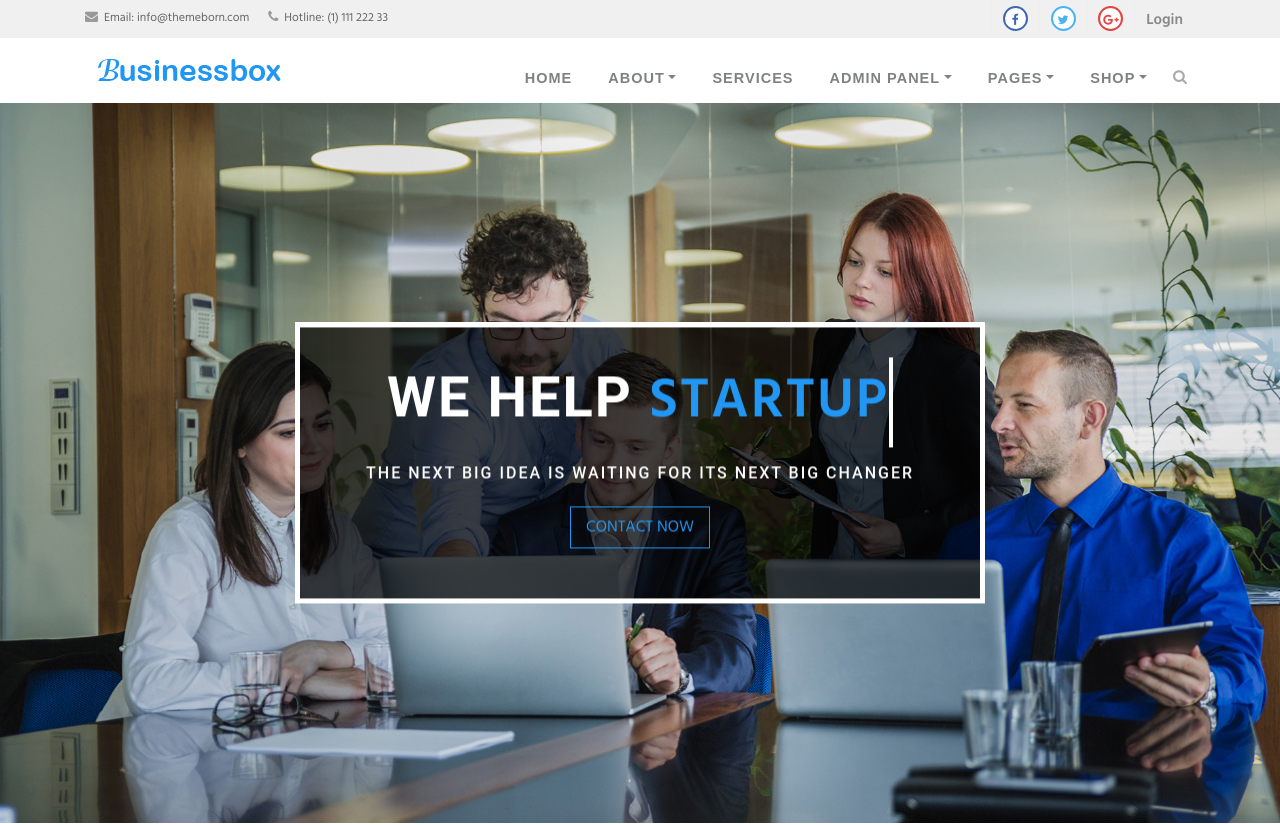
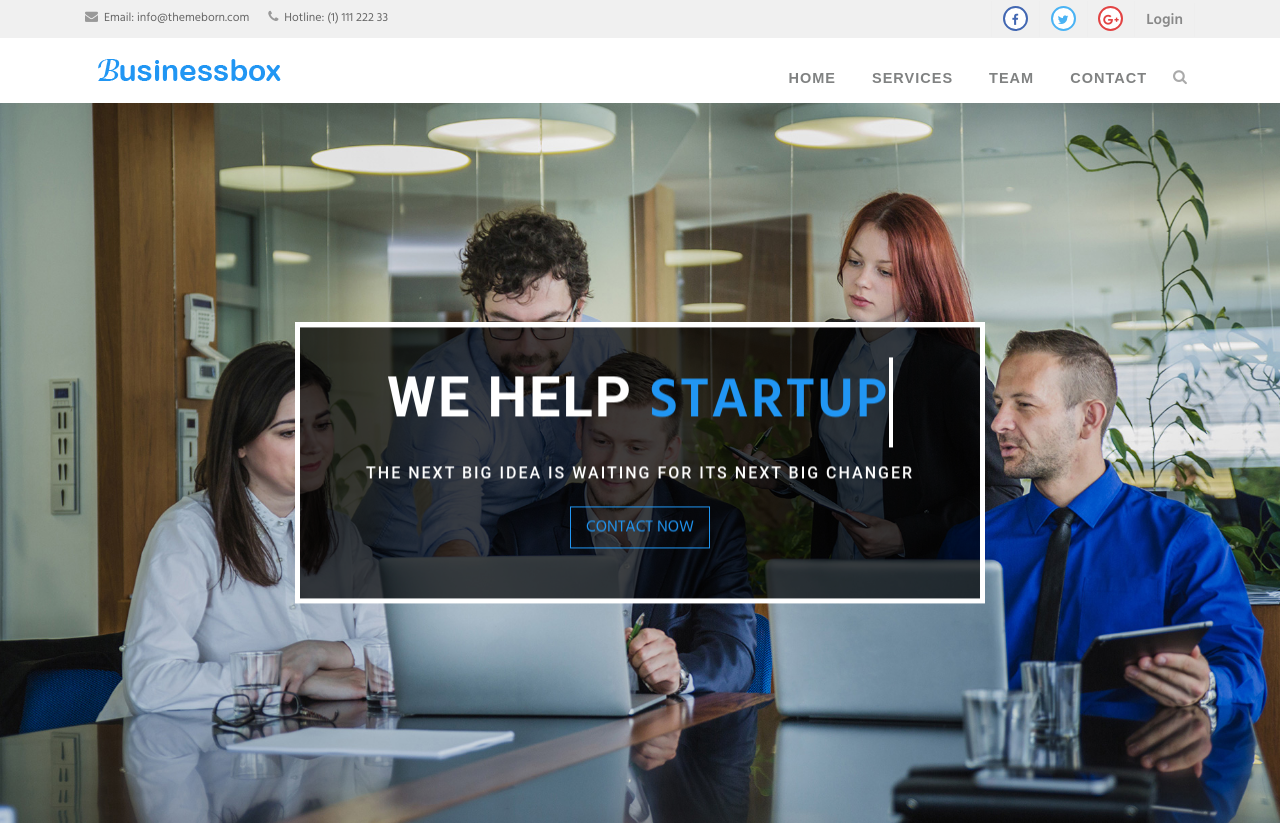
Before and after one commit to KarmaDev7/Theme1, a plain HTML site: page index.html in a window 1280 px wide. Shown: the top 825 px of the page. Drawn offline with Linux system fonts and the light colour scheme.

Commit message:
Modify for client presentation

```diff
--- a/index.html
+++ b/index.html
@@ -15,7 +15,7 @@ License URL: https://creativecommons.org/licenses/by/4.0/
     <meta name="description" content="">
     <meta name="author" content="">
 
-    <title>Business Bootstrap Responsive Template</title>
+    <title>MBF Capital</title>
     <link rel="shortcut icon" href="img/favicon.ico">
 
     <!-- Global Stylesheets -->
@@ -76,7 +76,7 @@ License URL: https://creativecommons.org/licenses/by/4.0/
           <div class="collapse navbar-collapse" id="navbarResponsive">
             <ul class="navbar-nav ml-auto">
                 <li class="nav-item" ><a class="nav-link smooth-scroll" href="index.html">Home</a></li>
-                <li class="nav-item dropdown" >
+               <!--  <li class="nav-item dropdown" >
                   <a class="nav-link dropdown-toggle smooth-scroll" href="#" id="navbarDropdownMenuLink" data-toggle="dropdown" aria-haspopup="true" aria-expanded="false">About</a>
                   <div class="dropdown-menu dropdown-cust" aria-labelledby="navbarDropdownMenuLink">
                     <a class="dropdown-item" href="about.html">About Us</a>
@@ -85,9 +85,11 @@ License URL: https://creativecommons.org/licenses/by/4.0/
                     <a class="dropdown-item" href="faq.html">FAQ</a>
                     <a class="dropdown-item" href="testimonials.html">Testimonials</a>
                   </div>
-                </li>
-                <li class="nav-item" ><a class="nav-link smooth-scroll" href="services.html">Services</a></li>
-                <li class="nav-item dropdown" >
+                </li> -->
+                <li class="nav-item" ><a class="nav-link smooth-scroll" href="#">Services</a></li>
+                 <li class="nav-item" ><a class="nav-link smooth-scroll" href="#">Team</a></li>
+                 <li class="nav-item" ><a class="nav-link smooth-scroll" href="#">Contact</a></li>
+               <!--  <li class="nav-item dropdown" >
                   <a class="nav-link dropdown-toggle smooth-scroll" href="#" id="navbarDropdownMenuLink" data-toggle="dropdown" aria-haspopup="true" aria-expanded="false">Admin Panel</a>
                   <div class="dropdown-menu dropdown-cust" aria-labelledby="navbarDropdownMenuLink">
                     <a class="dropdown-item"  target="_empty" href="admin/index.html">Dashboard</a>
@@ -98,8 +100,8 @@ License URL: https://creativecommons.org/licenses/by/4.0/
                     <a class="dropdown-item"  target="_empty" href="admin/tables.html">Tables</a>
                     <a class="dropdown-item"  target="_empty" href="admin/invoice.html">Invoice</a>
                   </div>
-                </li>
-                <li class="nav-item dropdown" >
+                </li> -->
+                <!-- <li class="nav-item dropdown" >
                   <a class="nav-link dropdown-toggle smooth-scroll" href="#" id="navbarDropdownMenuLink" data-toggle="dropdown" aria-haspopup="true" aria-expanded="false">Pages</a>
                   <div class="dropdown-menu dropdown-cust" aria-labelledby="navbarDropdownMenuLink">
                     <a class="dropdown-item" href="news-list.html">News list layouts</a>
@@ -111,8 +113,8 @@ License URL: https://creativecommons.org/licenses/by/4.0/
                     <a class="dropdown-item" href="pricing.html">Pricing Tables</a>
                     <a class="dropdown-item" href="admin/404.html">404</a>
                   </div>
-                </li>
-                <li class="nav-item dropdown" >
+                </li> -->
+               <!--  <li class="nav-item dropdown" >
                   <a class="nav-link dropdown-toggle smooth-scroll" href="#" id="navbarDropdownMenuLink" data-toggle="dropdown" aria-haspopup="true" aria-expanded="false">Shop</a>
                   <div class="dropdown-menu dropdown-cust mega-menu" aria-labelledby="navbarDropdownMenuLink">
                     <div class="row">
@@ -128,7 +130,7 @@ License URL: https://creativecommons.org/licenses/by/4.0/
                       </div>
                     </div>
                   </div>
-                </li>
+                </li> -->
                 <li>
                   <i class="search fa fa-search search-btn"></i>
                   <div class="search-open">
```
